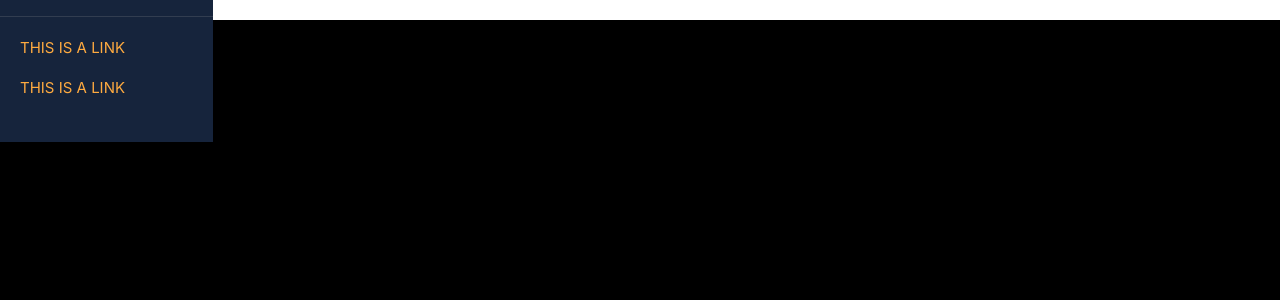
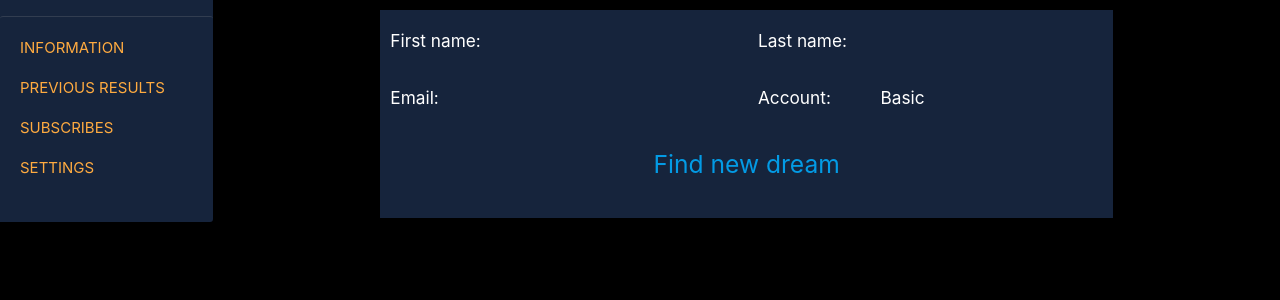
Before and after one commit to nestoor22/DreamHouse, a Django app: page /cabinet/ in a window 1280 px wide. Shown: the part 64-364 px from the top of the page. Run offline with Django 3.2, Linux system fonts and the light colour scheme; a user stored in the database is signed in; some libraries are stand-ins or nearby versions.

Commit message:
Update pages.

```diff
--- a/dream_house/templates/cabinet.html
+++ b/dream_house/templates/cabinet.html
@@ -50,17 +50,38 @@
           {% endif %}
   </ul>
   <div class="row">
-    <div class="col s12 m2" style="margin: 0;padding: 0; background-color: #16243c">
+    <div class="col s12 m2" style="margin: 0;padding: 0; background-color: #16243c;border-bottom-right-radius: 3px">
       <h5 style="color: white; text-align: center">{{ user.first_name }}</h5>
       <div class="card z-depth-0" style="background-color: #16243c;">
-        <div class="card-action" style="padding: 10px;">
-          <a href="#" id="menu" onclick="return false" class="load_home">This is a link<br></a>
-          <a href="#" id="menu">This is a link</a>
+        <div class="card-action" style="padding: 10px; border-radius: 3px">
+          <a href="#" id="menu" onclick="return false" class="load_home">Information<br></a>
+          <a href="#" id="menu">Previous results</a>
+          <a href="#" id="menu">Subscribes</a>
+          <a href="#" id="menu">Settings</a>
         </div>
         </div>
       </div>
-    <div class="col s12 m10" id="loaded_content" style="margin: 0;padding: 10px; background-color: white">
+    <div class="col s12 m10" id="loaded_content" style="padding: 10px;">
+      <div class="container" style="background-color: #16243c; color:white;padding: 10px">
+        <div class="row">
+          <div class="col s2"><h6>First name:</h6></div>
+          <div class="col s4"><h6>{{ user.first_name }}</h6></div>
+          <div class="col s2"><h6>Last name:</h6></div>
+          <div class="col s4"><h6>{{ user.last_name }}</h6></div>
+        </div>
+        <div class="row">
+          <div class="col s2"><h6>Email:</h6></div>
+          <div class="col s4"><h6>{{ user.email }}</h6></div>
+          <div class="col s2"><h6>Account:</h6></div>
+          <div class="col s4"><h6>Basic</h6></div>
+        </div>
+
+        <div class="row">
+          <div class='col s4 offset-s4' style="text-align: center"><a href="#">
+            <h5>Find new dream</h5></a></div>
+        </div>
+      </div>
     </div>
-    </div>
+  </div>
 </body>
 </html>
```
Also changed, not shown: dream_house/templates/index.html (+23 -2 lines), dream_house/templates/profile_info.html (+17 -5 lines), db.sqlite3.
